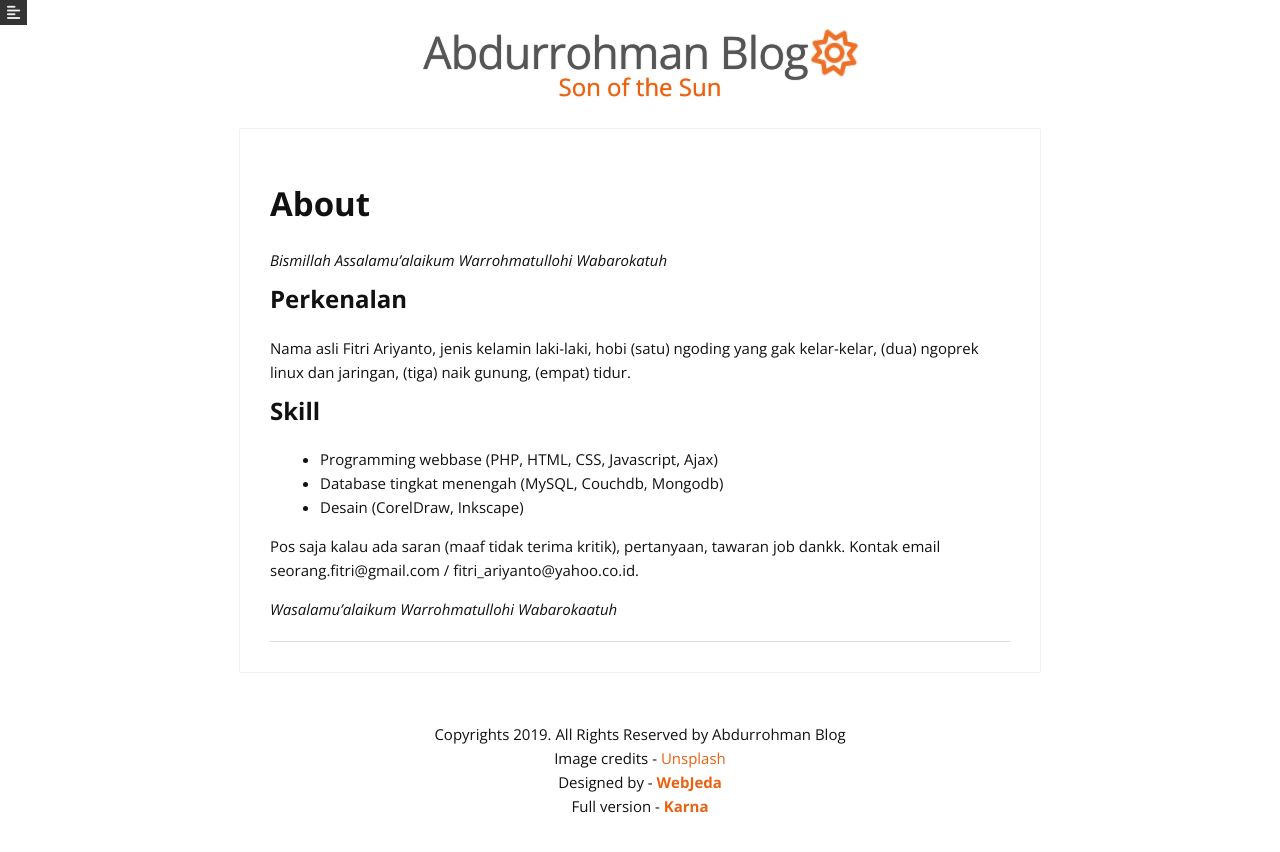
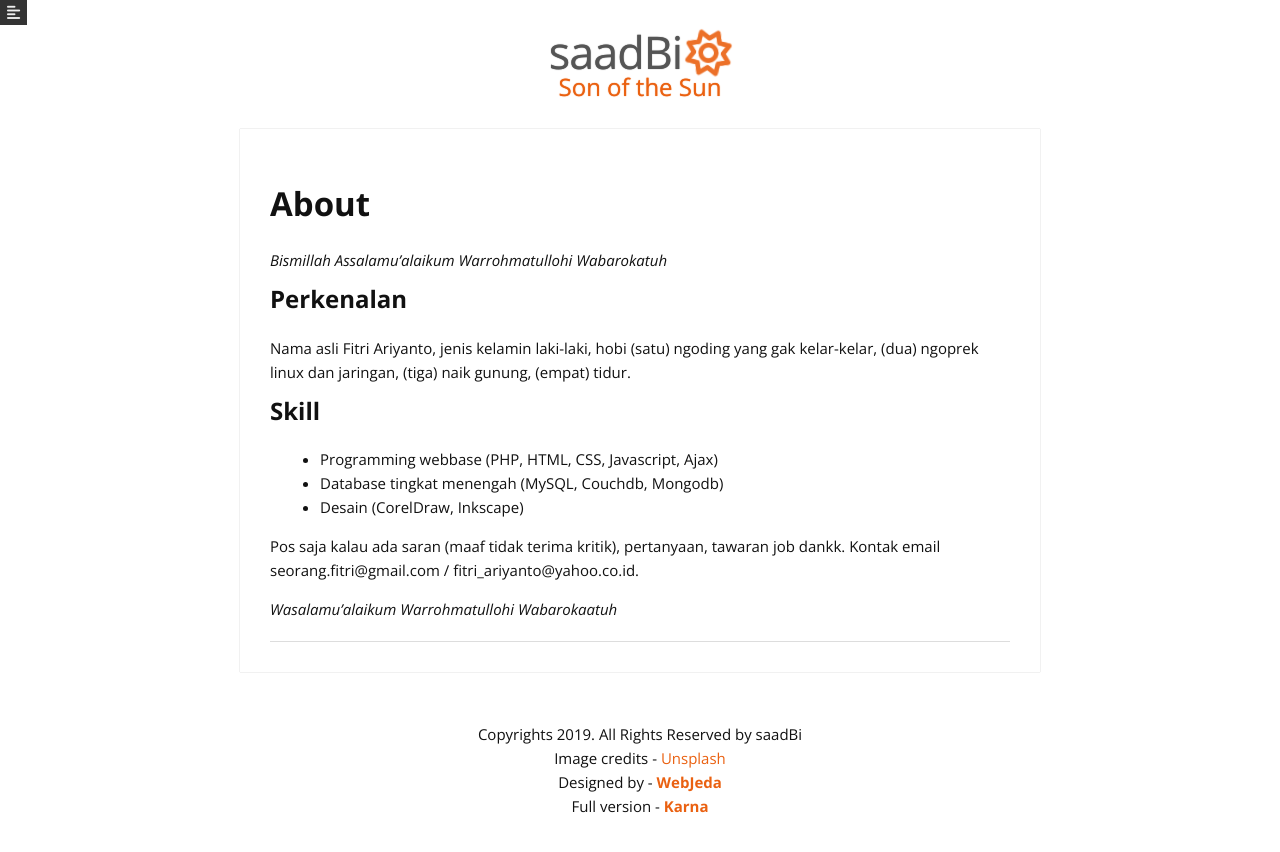
Before and after one commit to masari3/saadbi.github.io, a Jekyll site: the page built from _pages/about.md, in a window 1280 px wide. Shown: the top 852 px of the page. Built offline with Jekyll 4.4.1, drawn with Linux system fonts in a browser that asks for light colours; nearby versions of some CDN libraries; part of the change alters nothing that is shown.

Commit message:
Update _config.yml

```diff
--- a/_config.yml
+++ b/_config.yml
@@ -1,7 +1,8 @@
-
-title: Abdurrohman Blog
-desctiption: Catatan-ku untuk kalian
-url: http://saadbi.github.io
+# sites
+title: "saadBi"
+desctiption: "a Little Note"
+url: "http://saadbi.github.io"
+jobs: "GNU/Linux System Administrator - PHP"
 permalink: ':title/'
 
 markdown: kramdown
@@ -11,6 +12,15 @@ full-version: "http://saadbi.github.io"
 sass:
     style: compressed
 
+# Authors
+authors:
+  fitri:
+    name: "Fitri Ariyanto"
+    display_name: masfitri
+    email: seorang.fitri@gmail.com
+    web: https://saadbi.github.io
+    twitter: https://twitter.com/im_maskha
+    description: "GNU/Linux system administrator."
 
 #optimization
 #compress.html
@@ -28,10 +38,10 @@ highlight: rouge
 
 
 # Tracker
-analytics: UA-83979019-1
+analytics: UA-41637272-1
 
 # Comments
-disqus-shortname: Abdurrahman-demo
+disqus-shortname: saadbi
 
 # Contact form
 # Go to https://getsimpleform.com and get a API token by signing up with your email and enter that here
@@ -43,3 +53,4 @@ version: 0.8
 plugins:
     - jekyll-paginate
     - jekyll-seo-tag
+    - jekyll-archives
```
